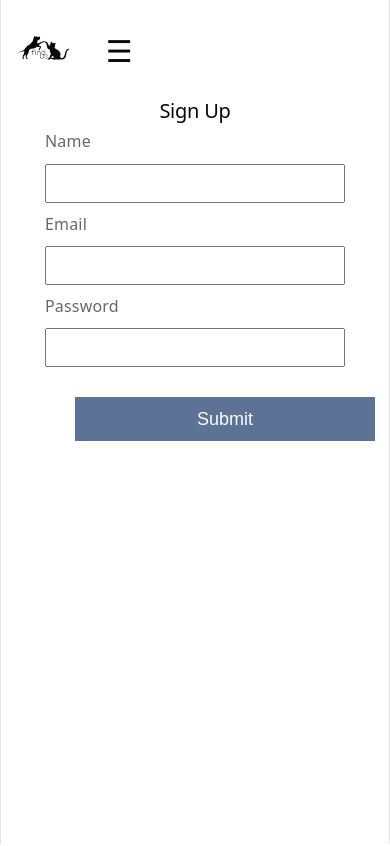
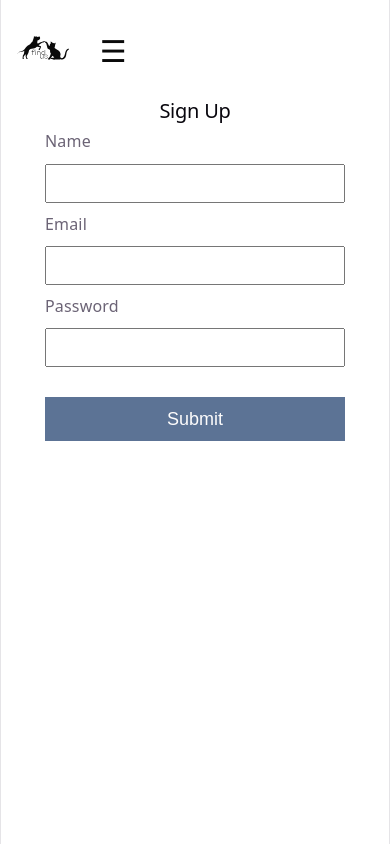
Before and after one commit to liblili/MyReactPetApp, a React (Vite) app: page /signup in a window 390 px wide. Shown: the top 846 px of the page. Built offline with nearby package versions, Linux system fonts and the light colour scheme.

Commit message:
add signup

```diff
--- a/src/pages/SignUp.css
+++ b/src/pages/SignUp.css
@@ -1,3 +1,8 @@
+* {
+  box-sizing: border-box;
+  margin: 0;
+  padding: 0;
+}
 .signup{
     margin-top: 10%;
 
@@ -13,11 +18,16 @@
   flex-direction: column;
   gap: 10px;
   width: 300px;
-  justify-content: left;
+
 
 }
 .form label {
   text-align: left;
+}
+.form input,
+.form button {
+    width: 100%;
+    box-sizing: border-box;
 }
 
 .form input
@@ -29,9 +39,29 @@
     margin-top: 20px;
     background-color: var(--primary);
     color: var(--white);
-    border: 0cap;
+    border: none;
     font-size: large;
     display: flex;
-    justify-content: center; /* по горизонтали */
+    justify-content: center;
     align-items: center;
 }
+
+@media (max-width: 768px) {
+  .containerform {
+    width: 100%;
+    padding: 0 20px;
+  }
+
+  .form {
+    width: 100%;
+    max-width: 300px;
+  }
+
+  .form button {
+    width: 100%;
+    margin-left: 0;
+    margin-right: 0;
+    appearance: none;
+    -webkit-appearance: none;
+  }
+}
```
